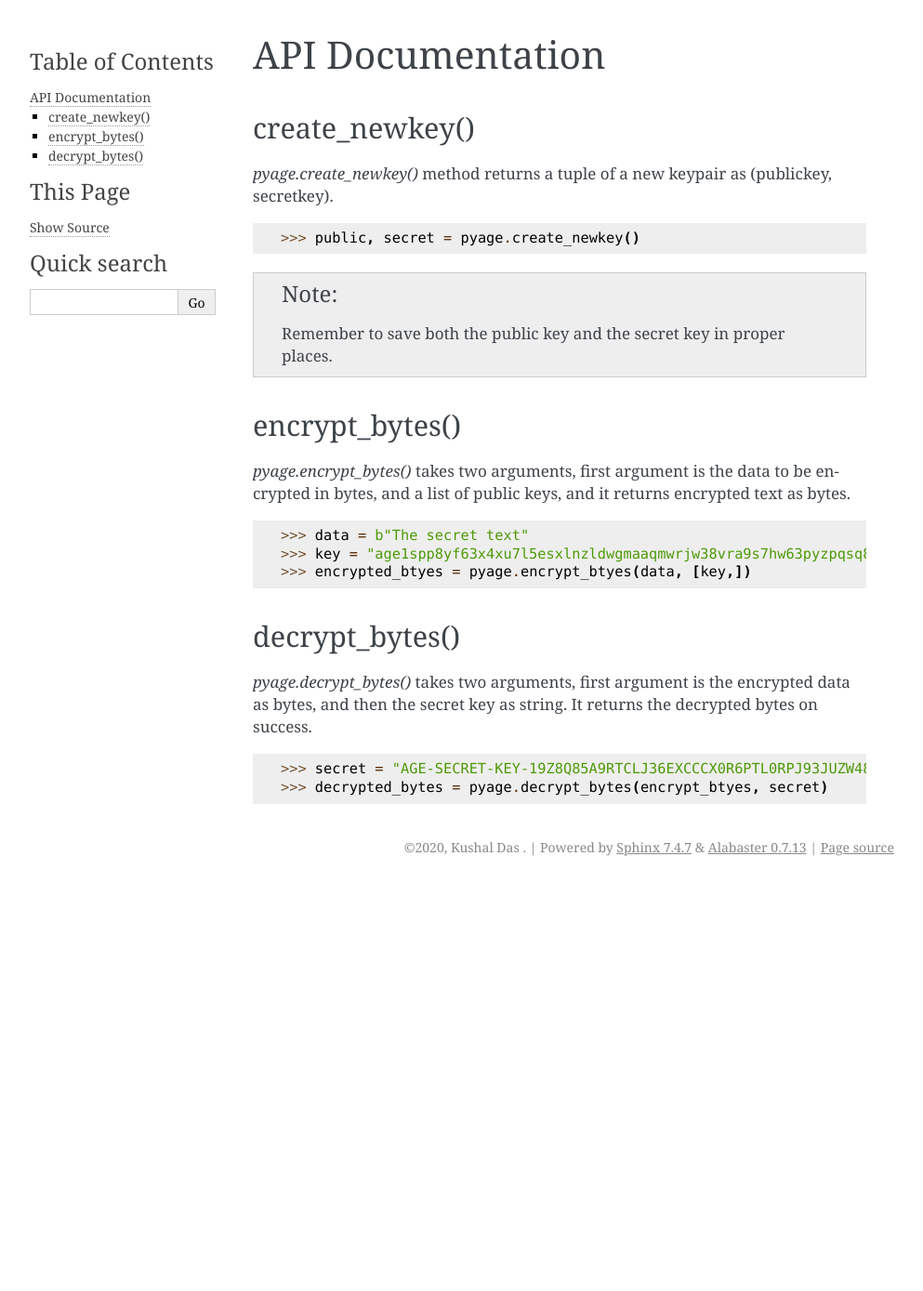
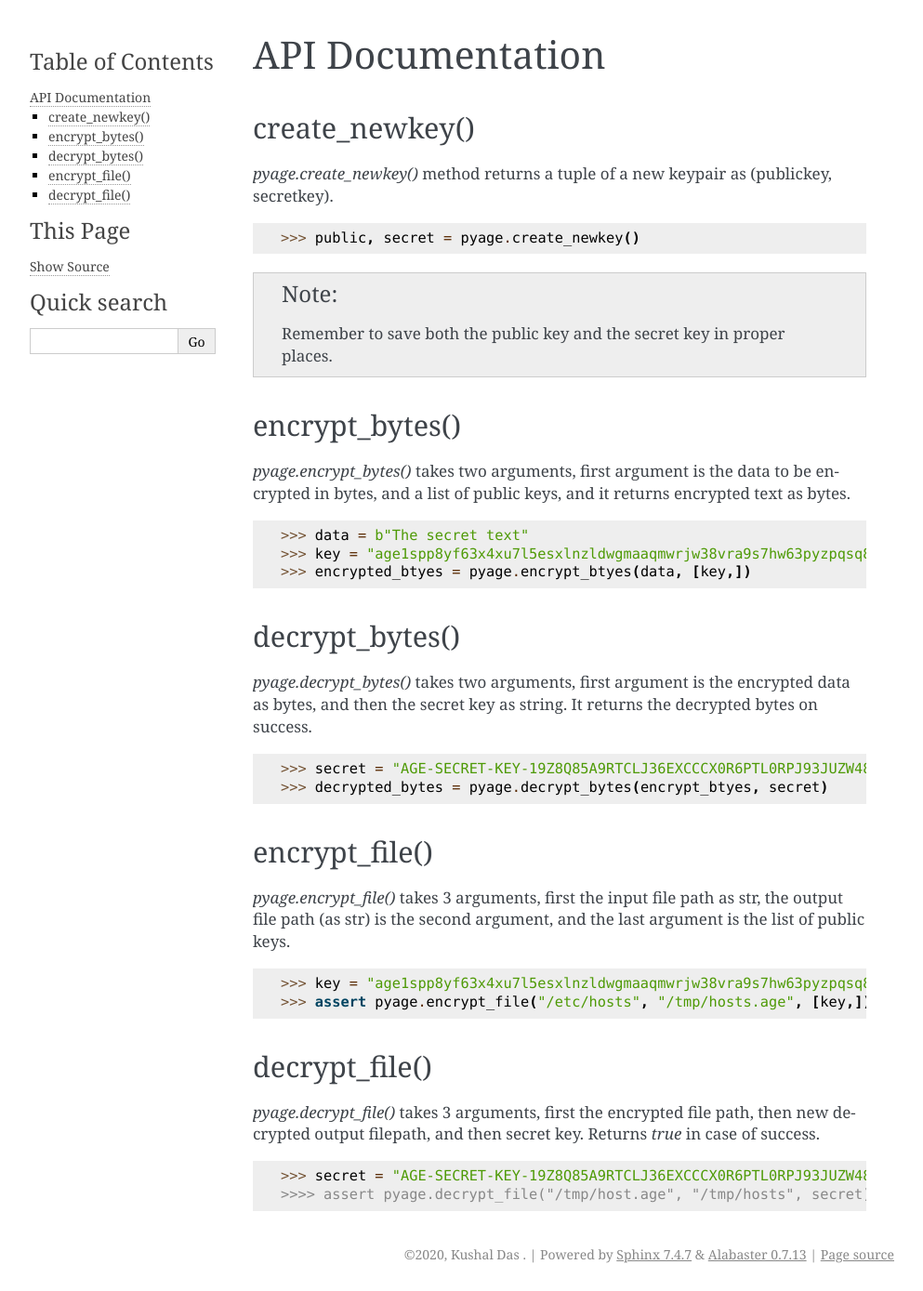
Before and after one commit to kushaldas/pyage, a Sphinx documentation site: the page built from docs/source/api.rst, in a window 1280 px wide. Shown: the whole page at 93% size, without its empty margins (148-1141 px from the left). Built offline with Sphinx 7.4.7, drawn with Linux system fonts in a browser that asks for light colours; before the commit the page ends 951 px from its top, so only the background shows below that.

Commit message:
Updates docs with encypt/decrypt file example

```diff
--- a/docs/source/api.rst
+++ b/docs/source/api.rst
@@ -37,3 +37,26 @@ It returns the decrypted bytes on success.
 
         >>> secret = "AGE-SECRET-KEY-19Z8Q85A9RTCLJ36EXCCCX0R6PTL0RPJ93JUZW48H7FLRJMSTV32S5XY2FA"
         >>> decrypted_bytes = pyage.decrypt_bytes(encrypt_btyes, secret)
+
+
+encrypt_file()
+--------------
+
+`pyage.encrypt_file()` takes 3 arguments, first the input file path as str, the output file path (as str) is the second argument, and the
+last argument is the list of public keys.
+
+::
+
+        >>> key = "age1spp8yf63x4xu7l5esxlnzldwgmaaqmwrjw38vra9s7hw63pyzpqsq82gst"
+        >>> assert pyage.encrypt_file("/etc/hosts", "/tmp/hosts.age", [key,])
+
+decrypt_file()
+--------------
+
+`pyage.decrypt_file()` takes 3 arguments, first the encrypted file path, then new decrypted output filepath, and then secret key. Returns `true`
+in case of success.
+
+::
+
+        >>> secret = "AGE-SECRET-KEY-19Z8Q85A9RTCLJ36EXCCCX0R6PTL0RPJ93JUZW48H7FLRJMSTV32S5XY2FA"
+        >>>> assert pyage.decrypt_file("/tmp/host.age", "/tmp/hosts", secret)
```
